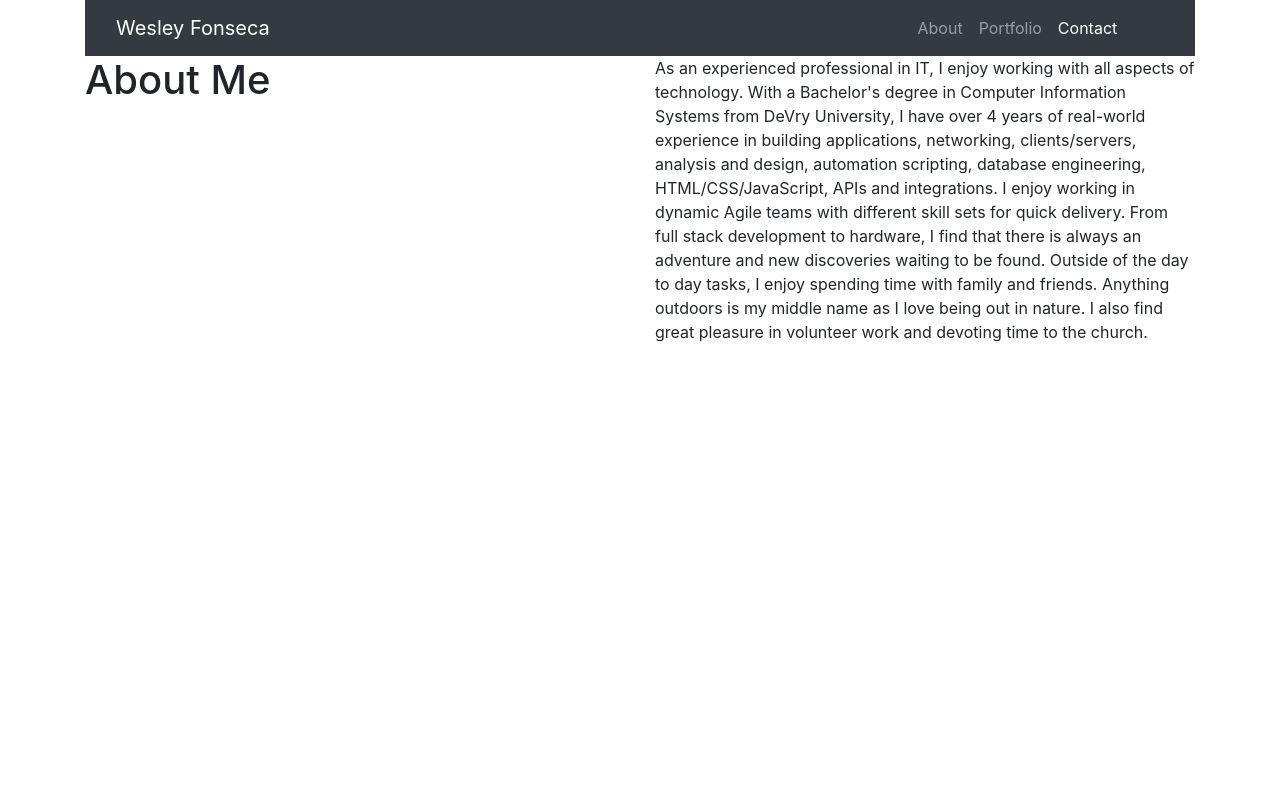
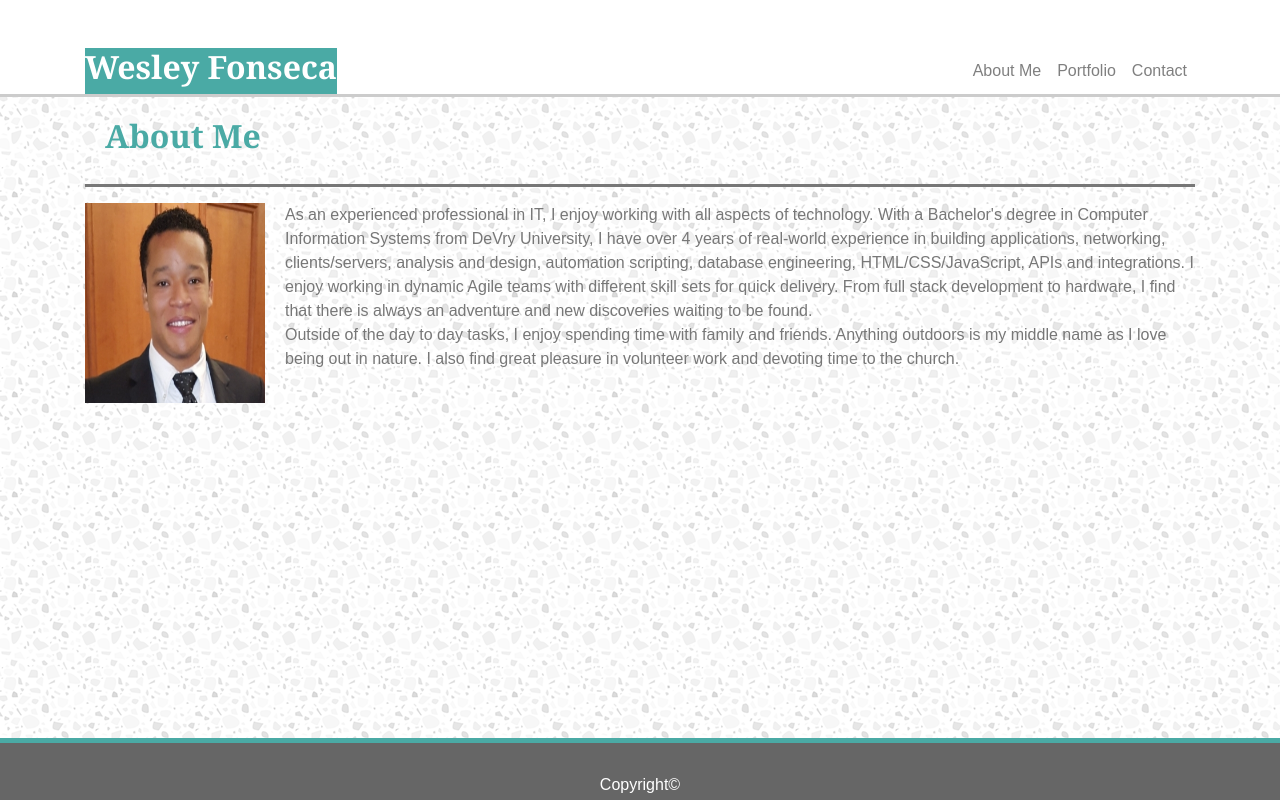
Before and after one commit to wfonseca18/Bootstrap-Portfolio, a plain HTML site: page contact.html in a window 1280 px wide. Drawn offline with nearby package versions, Linux system fonts and the light colour scheme.

Commit message:
Adding index.html

```diff
--- /dev/null
+++ b/assets/css/reset.css
@@ -0,0 +1,49 @@
+
+/* http://meyerweb.com/eric/tools/css/reset/
+   v2.0 | 20110126
+   License: none (public domain)
+*/
+
+html, body, div, span, applet, object, iframe,
+h1, h2, h3, h4, h5, h6, p, blockquote, pre,
+a, abbr, acronym, address, big, cite, code,
+del, dfn, em, img, ins, kbd, q, s, samp,
+small, strike, strong, sub, sup, tt, var,
+b, u, i, center,
+dl, dt, dd, ol, ul, li,
+fieldset, form, label, legend,
+table, caption, tbody, tfoot, thead, tr, th, td,
+article, aside, canvas, details, embed,
+figure, figcaption, footer, header, hgroup,
+menu, nav, output, ruby, section, summary,
+time, mark, audio, video {
+	margin: 0;
+	padding: 0;
+	border: 0;
+	font-size: 100%;
+	font: inherit;
+	vertical-align: baseline;
+}
+/* HTML5 display-role reset for older browsers */
+article, aside, details, figcaption, figure,
+footer, header, hgroup, menu, nav, section {
+	display: block;
+}
+body {
+	line-height: 1;
+}
+ol, ul {
+	list-style: none;
+}
+blockquote, q {
+	quotes: none;
+}
+blockquote:before, blockquote:after,
+q:before, q:after {
+	content: '';
+	content: none;
+}
+table {
+	border-collapse: collapse;
+	border-spacing: 0;
+}
--- /dev/null
+++ b/assets/css/style.css
@@ -0,0 +1,80 @@
+
+html{
+    min-height: 100%;
+    position: relative
+}
+
+body {
+    font-family: 'Arial', 'Helvetica Neue', Helvetica, sans-serif;
+    position: relative;
+    color: #777777;
+}
+
+header {
+    background-color: white;
+    border-bottom: 3px solid #cccccc;
+}
+
+#name {
+    background-color: #4aaaa5;
+    color: #ffffff;
+}
+
+h1 {
+    font-family: 'Georgia', Times, Times New Roman, serif;
+    font-size: 24pt;
+    font-weight: bold;
+}
+
+
+.title {
+    border-bottom: 3px solid #777777;
+    padding: 20px;
+    color: #4aaaa5;
+    width: 100%;
+}
+
+#portrait {
+    overflow: auto;
+    clear: both;
+    float: left;
+    padding-right: 20px;
+}
+
+footer {
+    width: 100%;
+    position: fixed;
+    bottom: 0px;
+    text-align: center;
+    background-color: #666666;
+    color: #ffffff;
+    border-top: 5px solid #4aaaa5;
+    padding-top: 30px;
+    padding-bottom: 3px;
+    margin-top: 30%;
+}
+
+/*
+input[type=text], select, textarea {
+    width: 100%;
+    padding: 12px;
+    border: 1px solid #ccc;
+    border-radius: 4px;
+    box-sizing: border-box;
+    margin-top: 6px;
+    margin-bottom: 16px;
+    resize: vertical;
+}
+
+input[type=submit] {
+    background-color: #666666;
+    color: white;
+    padding: 12px 20px;
+    border: none;
+    border-radius: 4px;
+    cursor: pointer;
+}
+
+input[type=submit]:hover {
+    background-color: #4aaaa5;
+} */
--- a/contact.html
+++ b/contact.html
@@ -7,47 +7,60 @@
     <meta http-equiv="X-UA-Compatible" content="ie=edge">
     <title>Wesley Fonseca</title>
     <link rel="stylesheet" href="https://stackpath.bootstrapcdn.com/bootstrap/4.1.3/css/bootstrap.min.css">
+    <link rel="stylesheet" href="./assets/css/style.css">
 </head>
 
-<body>
-    <div class="container">
-        <nav class="navbar navbar-expand-lg navbar-dark bg-dark">
-            <div class="col-sm-9">
-                <a class="navbar-brand" href="index.html">Wesley Fonseca</a>
-            </div>
-
-            <div class="collapse navbar-collapse" id="navbarSupportedContent">
-                <ul class="navbar-nav mr-auto">
-                    <li class="nav-item">
-                        <a class="nav-link" href="index.html">About</a>
-                    </li>
-                    <li class="nav-item">
-                        <a class="nav-link" href="portfolio.html">Portfolio</a>
-                    </li>
-                    <li class="nav-item active">
-                        <a class="nav-link" href="contact.html">Contact<span class="sr-only">(current)</span></a>
-                    </li>
-                </ul>
+<body background="./assets/images/light-grey-terrazzo.png">
+    <header>
+        <nav class="navbar navbar-expand-md navbar-light bg-white p-0">
+            <div class="container mt-5">
+                <div class="row w-100 m-auto">
+                    <a class="navbar-brand p-0" id="name" href="index.html">
+                        <h1>Wesley Fonseca</h1>
+                    </a>
+                    <button class="navbar-toggler ml-auto" type="button" data-toggle="collapse" data-target="#navbarNavAltMarkup"
+                        aria-controls="navbarNavAltMarkup" aria-expanded="false" aria-label="Toggle navigation">
+                        <span class="navbar-toggler-icon"></span>
+                    </button>
+                    <div class="collapse navbar-collapse" id="navbarNavAltMarkup">
+                        <div class="navbar-nav m-auto w-100 justify-content-end">
+                            <a class="nav-item nav-link text-center" href="./index.html">About Me</a>
+                            <a class="nav-item nav-link text-center" href="./portfolio.html">Portfolio</a>
+                            <a class="nav-item nav-link text-center" href="./contact.html">Contact</a>
+                        </div>
+                    </div>
+                </div>
             </div>
         </nav>
-        <div class="row">
-            <div class="col-sm-6">
+    </header>
+        <div class="container">
+            <div class="title">
                 <h1>About Me</h1>
             </div>
-            <div class="col-sm-6">
-                As an experienced professional in IT, I enjoy working with all aspects of technology. With a Bachelor's
-                degree in Computer Information Systems from DeVry University, I have over 4 years of real-world
-                experience in building applications, networking, clients/servers, analysis and design, automation
-                scripting, database engineering, HTML/CSS/JavaScript, APIs and integrations. I enjoy working in dynamic
-                Agile teams with different skill sets for quick delivery. From full stack development to hardware, I
-                find that there is always an adventure and new discoveries waiting to be found.
-                Outside of the day to day tasks, I enjoy spending time with family and friends. Anything outdoors is my
-                middle name as I love being out in nature. I also find great pleasure in volunteer work and devoting
-                time to the church.
+            <div class="mt-3">
+                <p>
+                    <img id="portrait" src="./assets/images/profilePic.jpg" alt="Image not found." width="200" height="200">
+                    As an experienced professional in IT, I enjoy working with all aspects of technology. With a
+                    Bachelor's
+                    degree in Computer Information Systems from DeVry University, I have over 4 years of real-world
+                    experience in building applications, networking, clients/servers, analysis and design, automation
+                    scripting, database engineering, HTML/CSS/JavaScript, APIs and integrations. I enjoy working in
+                    dynamic
+                    Agile teams with different skill sets for quick delivery. From full stack development to hardware,
+                    I
+                    find that there is always an adventure and new discoveries waiting to be found.
+                    <br>Outside of the day to day tasks, I enjoy spending time with family and friends. Anything
+                    outdoors
+                    is my middle name as I love being out in nature. I also find great pleasure in volunteer work and
+                    devoting time to the church.
+                </p>
             </div>
         </div>
-
-    </div>
+    <footer class="mt-5">
+        <div class="container mx-auto footer">
+            Copyright&copy;
+        </div>
+    </footer>
 </body>
 
 </html>
```
Also changed, not shown: index.html (+46 -33 lines), portfolio.html (+46 -33 lines), assets/images/hangman.jpg (added), assets/images/light-grey-terrazzo.png (added), assets/images/placeholder.jpg (added), assets/images/portfolio.jpg (added), assets/images/profilePic.jpg (added), assets/images/rps.jpg (added), assets/images/trivia.jpg (added), assets/images/widget.jpg (added).
